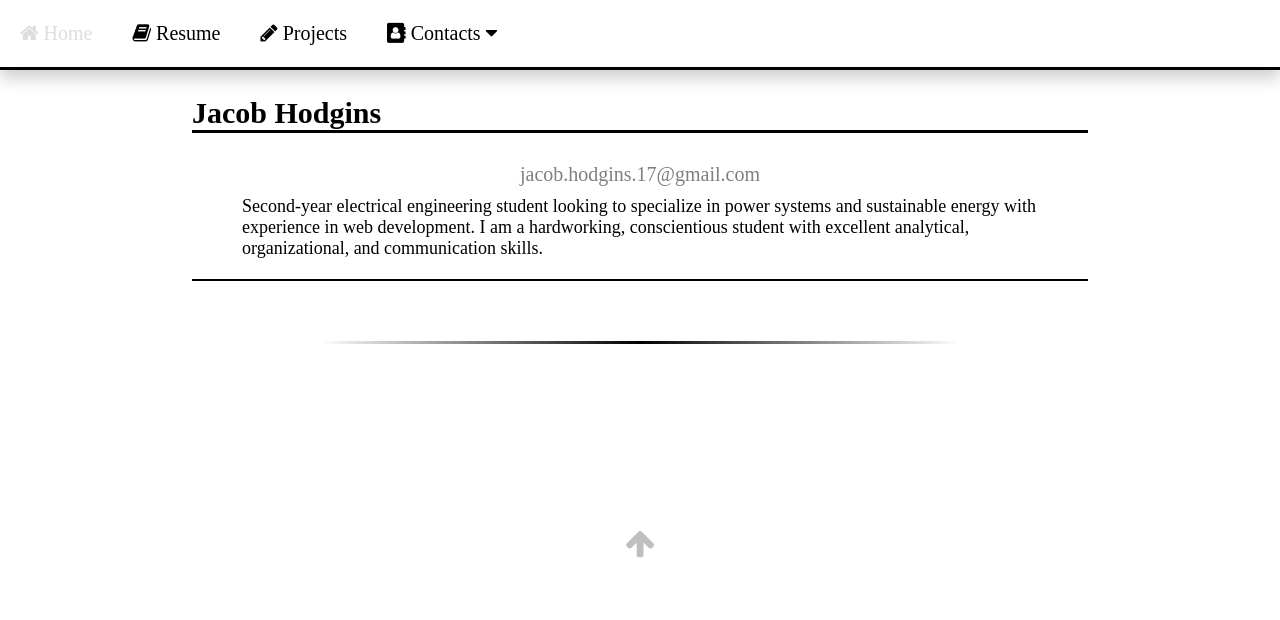
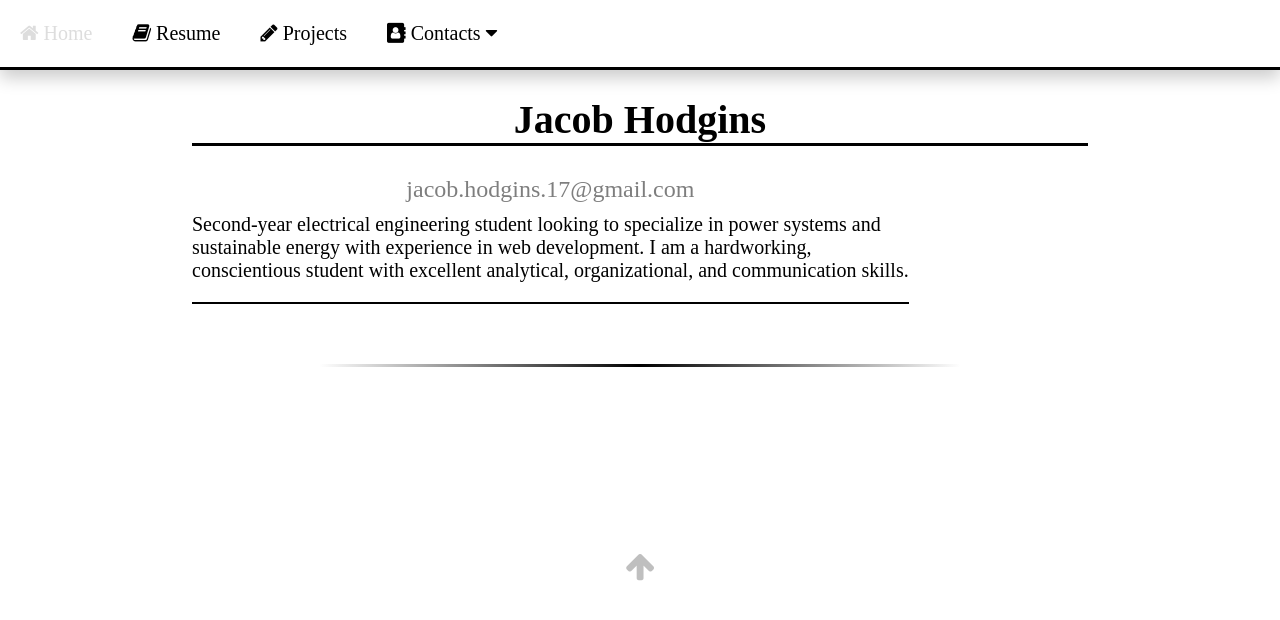
Before and after one commit to JacobHodgins/hodginsjacob, a Jekyll site: the page built from resume/index.html, in a window 1280 px wide. Shown: the top 620 px of the page. Built offline with Jekyll 4.4.1, drawn with Linux system fonts in a browser that asks for light colours.

Commit message:
Update main.css
+ increase font sizes
+ tweak content formatting

```diff
--- a/css/main.css
+++ b/css/main.css
@@ -126,19 +126,16 @@ nav.navbar a:active {
 /* --------------------------------HOME PAGE-------------------------------- */
 /* --------------------------------RESUME PAGE-------------------------------- */
 
-.resume-index-page h1, .resume-index-page h2{
+.resume-my-name {
+  font-size: 40px;
+  border-bottom-style: solid;
+  border-width: 3px;
+  font-family: 'Times New Roman', Times, serif;
   text-align: center;
 }
 
-.resume-my-name {
-  font-size: 30px;
-  border-bottom-style: solid;
-  border-width: 3px;
-  font-family: 'Times New Roman', Times, serif;
-}
-
 .resume-my-email {
-  font-size: 20px;
+  font-size: 24px;
   opacity: 50%;
   padding: 10px;
   border-style: none;
@@ -146,13 +143,14 @@ nav.navbar a:active {
 }
 
 .resume-content {
-  padding: 20px 50px;
+  padding: 20px 0px;
   border-bottom-style: solid;
   border-width: 2px;
+  width: 80%;
 }
 
 .resume-content p {
-  font-size: 18px;
+  font-size: 20px;
 }
 
 /* --------------------------------RESUME PAGE-------------------------------- */
```
